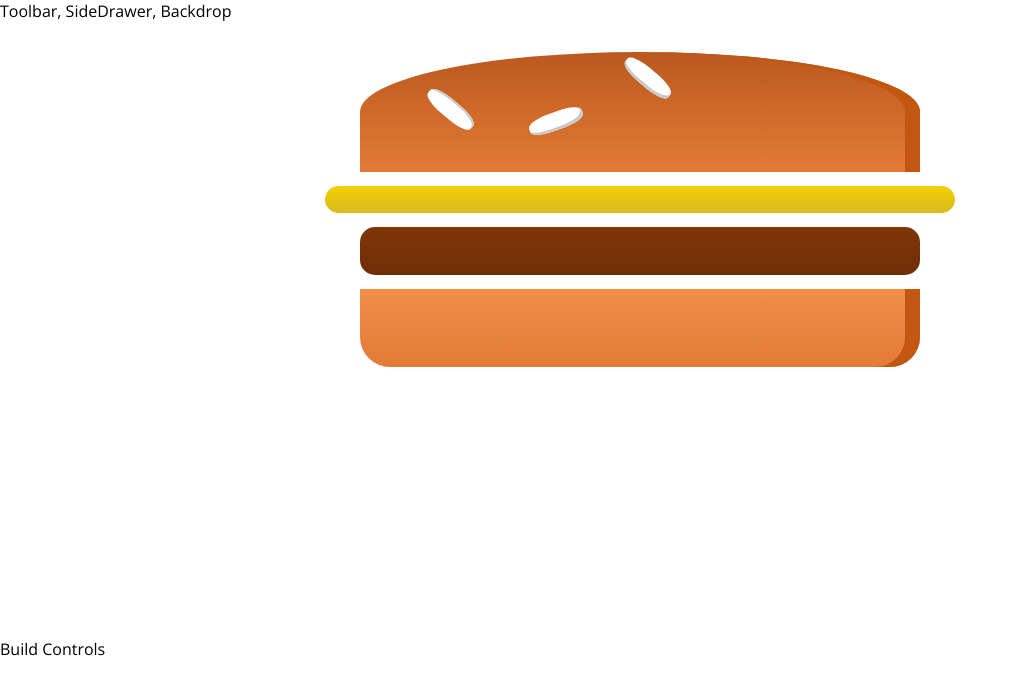
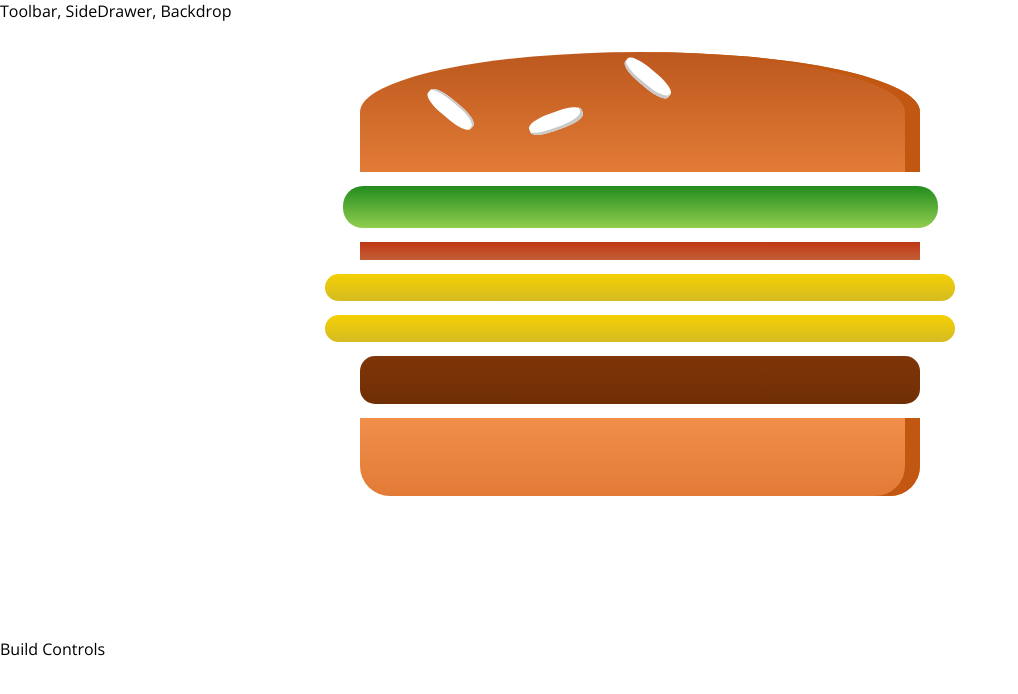
Before and after one commit to Adrean1983/burger-builer-react, a React (Create React App) app: page / in a window 1280 px wide. Shown: the top 694 px of the page, without its empty margins (0-1018 px from the left). Built offline with nearby package versions, Linux system fonts and the light colour scheme.

Commit message:
fifth exercise - add burger controls

```diff
--- a/src/components/Burger/Burger.js
+++ b/src/components/Burger/Burger.js
@@ -2,12 +2,24 @@
 import classes from "./Burger.module.css";
 import BurgerIngredient from "./BurgerIngredient/BurgerIngredient";
 
-const burger = () => {
+const burger = props => {
+  let transformedIngredients = Object.keys(props.ingredients)
+    .map(ingredientKey => {
+      return [...Array(props.ingredients[ingredientKey])].map((_, i) => {
+        return <BurgerIngredient key={ingredientKey + i} type={ingredientKey} />;
+      });
+    })
+    .reduce((arr, el) => {
+      return arr.concat(el);
+    }, []);
+  if (transformedIngredients.length === 0) {
+    transformedIngredients = <p>Please start adding ingredients</p>;
+  }
+  console.log(transformedIngredients);
   return (
     <div className={classes.Burger}>
       <BurgerIngredient type="bread-top" />
-      <BurgerIngredient type="cheese" />
-      <BurgerIngredient type="meat" />
+      {transformedIngredients}
       <BurgerIngredient type="bread-bottom" />
     </div>
   );
--- a/src/containers/BurgerBuilder/BurgerBuilder.js
+++ b/src/containers/BurgerBuilder/BurgerBuilder.js
@@ -3,10 +3,18 @@
 import Burger from "../../components/Burger/Burger";
 
 class BurgerBuilder extends Component {
+  state = {
+    ingredients: {
+      salad: 1,
+      bacon: 1,
+      cheese: 2,
+      meat: 1
+    }
+  };
   render() {
     return (
       <Auxillary>
-        <Burger />
+        <Burger ingredients={this.state.ingredients} />
         <div>Build Controls</div>
       </Auxillary>
     );
```
Also changed, not shown: src/Steps/solution.js (+56 -0 lines), src/Steps/steps.js (+71 -0 lines), src/components/Burger/BuildControls/BuildControl/BuildControl.js (added), src/components/Burger/BuildControls/BuildControl/BuildControl.module.css (added), src/components/Burger/BuildControls/BuildControls.js (added), src/components/Burger/BuildControls/BuildControls.module.css (added), 1 other file (tests, documents, lock files or other folders).
